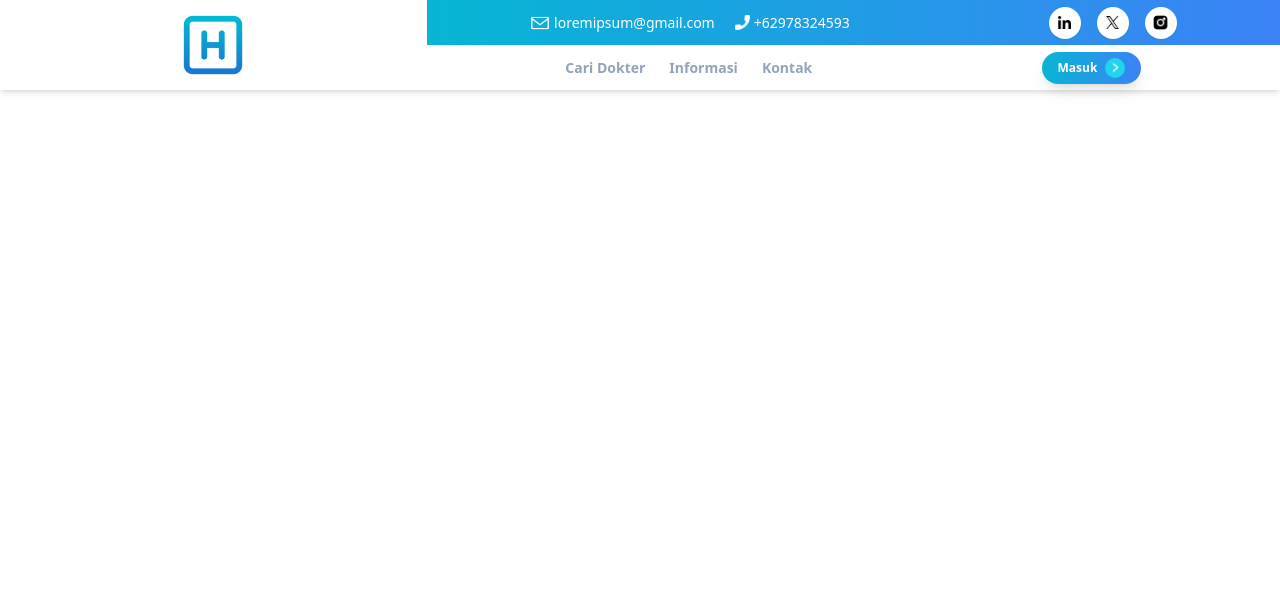
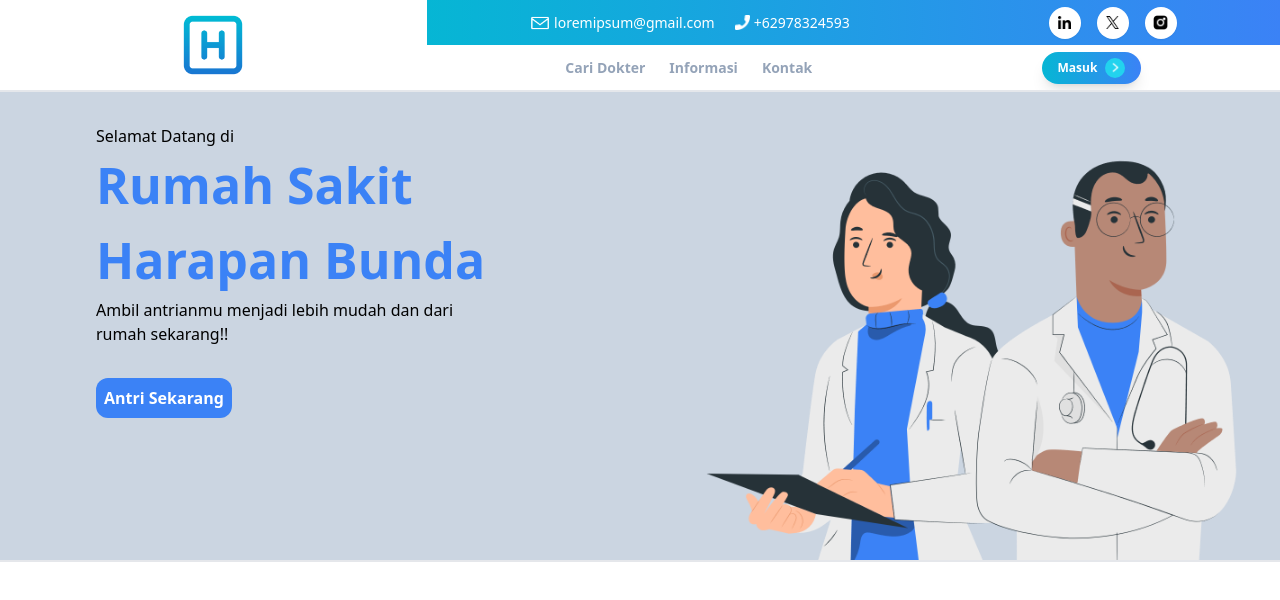
Before and after one commit to rhmtrizky/lorem-ipsum-project, a Next.js app: page / in a window 1280 px wide. Shown: the top 600 px of the page. Built offline with nearby package versions, Linux system fonts and the light colour scheme; no server answers; what @nextui-org/react would draw is missing.

Commit message:
create a banner

```diff
--- a/src/assets/images/images.js
+++ b/src/assets/images/images.js
@@ -8,3 +8,6 @@ export const share = "/share.png"
 export const linkedin = "/linkedin.png"
 export const instagram = "/instagram.png"
 export const twitter = "/twitter.png"
+
+export const doctorAnimate = '/doctor-animate.png'
+export const banner = '/banner.png'
--- a/src/components/ui/Header/index.jsx
+++ b/src/components/ui/Header/index.jsx
@@ -9,7 +9,7 @@ export default function Header() {
     const session = useSession();
 
     return (
-        <header className='fixed w-full h-[90px] shadow-md ' >
+        <header className='top-0 right-0 w-full h-[90px] shadow-md bg-white' >
             <div className='flex items-center justify-between h-full px-8 min-[600px]:px-0' >
                 <div className='flex justify-around items-center min-[600px]:w-[50%]  ' >
                     <motion.div whileHover={{rotate: 180}} transition={{type: 'spring'}} >
--- /dev/null
+++ b/src/pages/home/HomeBanner.jsx
@@ -0,0 +1,21 @@
+import { doctorAnimate } from '@/assets/images/images'
+import { motion } from 'framer-motion'
+import React from 'react'
+
+export default function HomeBanner() {
+    return (
+        <article className='w-full relative h-[468px] bg-slate-300 overflow-hidden'>
+            <div className='flex flex-col justify-center w-full h-full px-4 max-[260px]:px-2 min-[600px]:block min-[600px]:mt-8 min-[600px]:pl-12 min-[940px]:pl-24 min-[1300px]:pl-40 min-[1300px]:mt-12 '>
+                <h2>Selamat Datang di</h2>
+                <h1 className='w-full text-[30px] min-[450px]:w-[500px] min-[450px]:text-[50px] text-[#3b82f6] font-bold' >Rumah Sakit Harapan Bunda</h1>
+                <p className='w-full min-[450px]:w-[400px]' >Ambil antrianmu menjadi lebih mudah dan dari rumah sekarang!! </p>
+                <motion.button whileHover={{y: -4}} className='bg-[#3b82f6] font-semibold text-white p-2 mt-8 rounded-xl' >
+                    Antri Sekarang
+                </motion.button>
+            </div>
+            <div className='hidden min-[600px]:block absolute -right-64 min-[1300px]:-right-40 top-1/2 -translate-y-1/3 min-[940px]:-translate-y-1/2 overflow-hidden'>
+                <img src={doctorAnimate} alt='doctor-animate.png' className='w-[900px] max-[940px]:w-[730px] object-cover'  />
+            </div>
+        </article>
+    )
+}
--- /dev/null
+++ b/src/pages/home/HomeMain.jsx
@@ -0,0 +1,16 @@
+import Header from '../../components/ui/Header'
+import React from 'react'
+import HomeBanner from './HomeBanner'
+
+export default function HomeMain() {
+  return (
+    <>
+        <Header/>
+        <section className='w-full h-ft border-y-2 ' >
+            <div>
+                <HomeBanner/>
+            </div>
+        </section>
+    </>
+  )
+}
--- a/src/pages/index.js
+++ b/src/pages/index.js
@@ -2,15 +2,15 @@ import { Inter } from 'next/font/google';
 import Header from '@/components/ui/Header';
 import { useSession } from 'next-auth/react';
 import { Table, TableHeader, TableColumn, TableBody, TableRow, TableCell } from '@nextui-org/react';
+import HomeMain from './home/HomeMain';
 
-const inter = Inter({ subsets: ['latin'] });
 
 export default function Home() {
-  const session = useSession();
-  console.log(session);
+  // const session = useSession();
+  // console.log(session);
   return (
-    <main className={`flex min-h-screen`}>
-      <Header />
+    <main className={`flex flex-col min-h-screen`}>
+      <HomeMain />
     </main>
   );
 }
--- a/src/styles/globals.css
+++ b/src/styles/globals.css
@@ -1,6 +1,12 @@
 @tailwind base;
 @tailwind components;
 @tailwind utilities;
+
+.bg-image {
+  background-image: url('/banner.png');
+  background-size: cover; /* Sesuaikan ini sesuai kebutuhan */
+    background-position: center; /* Sesuaikan ini sesuai kebutuhan */
+}
 
 /* :root {
   --foreground-rgb: 0, 0, 0;
```
Also changed, not shown: public/banner.png (added), public/doctor-animate.png (added).
